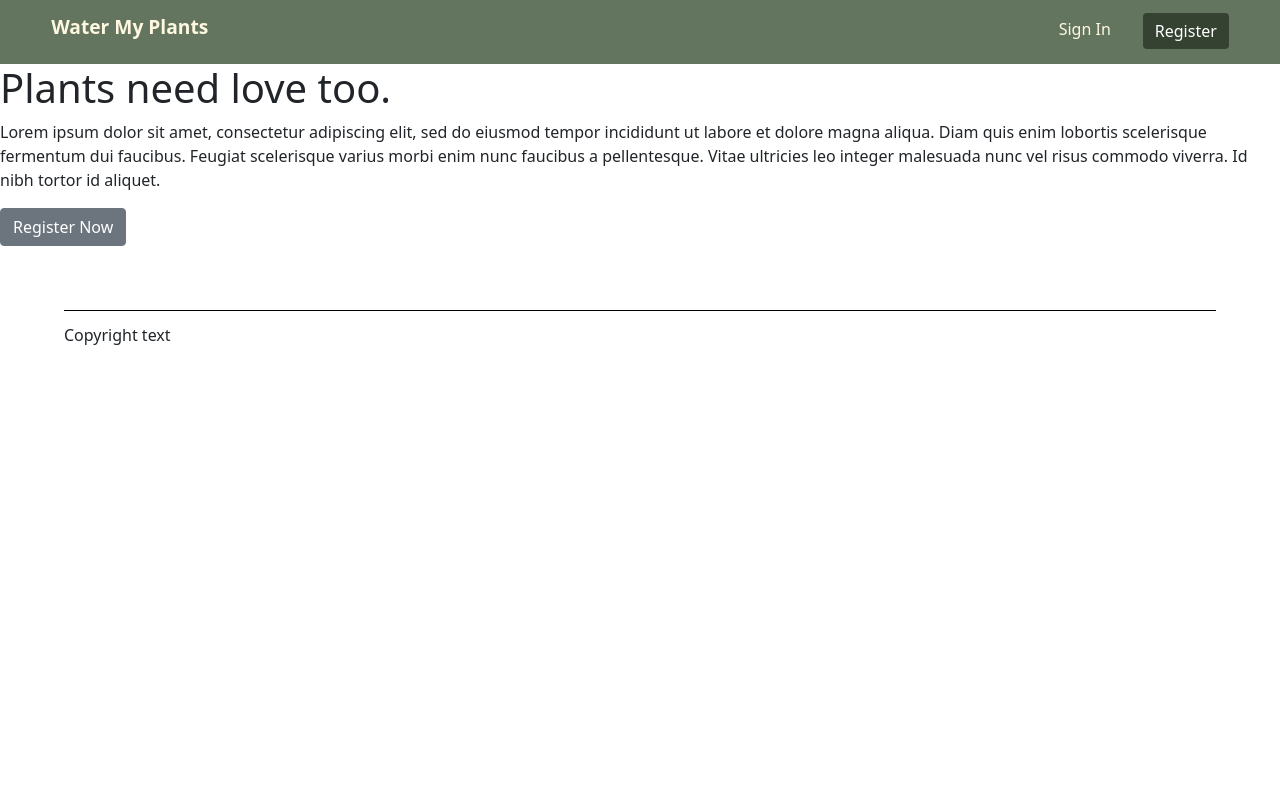
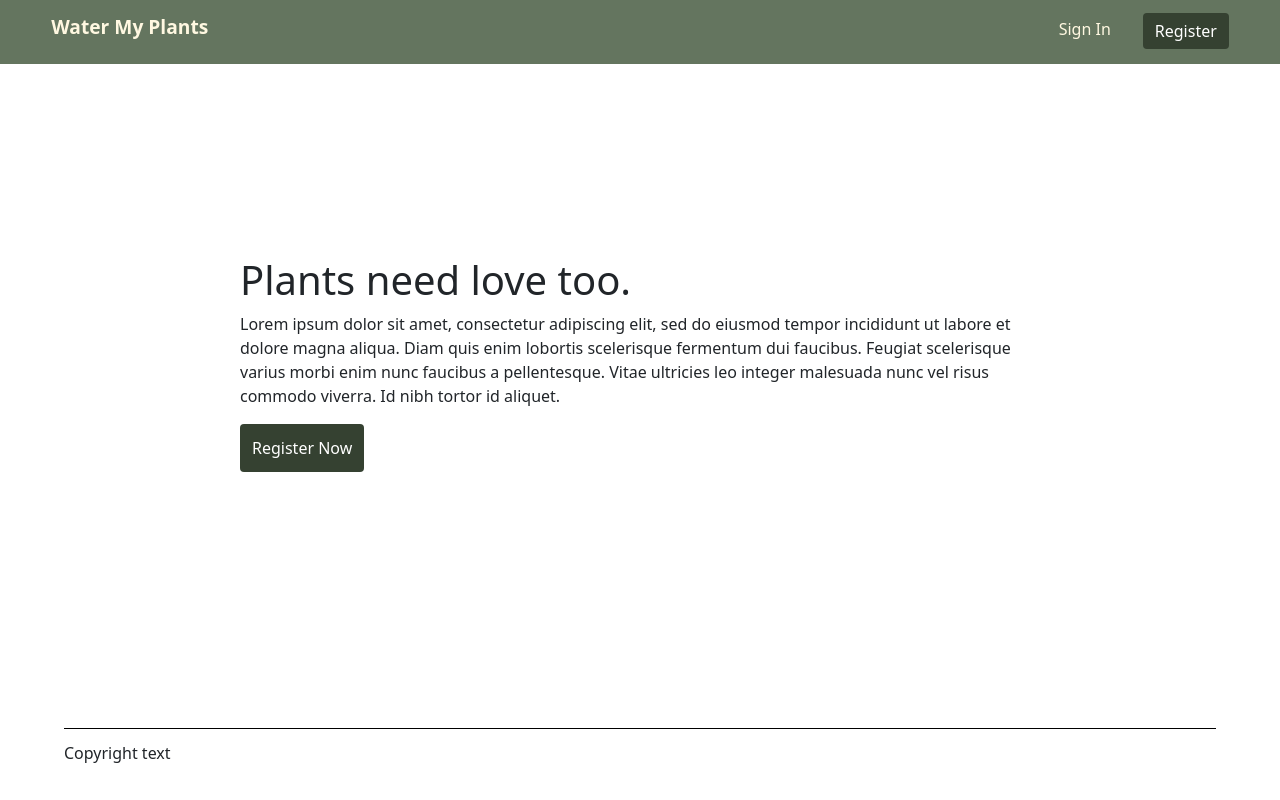
Before and after one commit to Build-Week-Water-My-Plants-8/front-end, a React (Create React App) app in the folder water-my-plants/: page / in a window 1280 px wide. Built offline with nearby package versions, Linux system fonts and the light colour scheme.

Commit message:
adjusted home page styling

```diff
--- a/water-my-plants/src/App.css
+++ b/water-my-plants/src/App.css
@@ -1,6 +1,6 @@
-* {
-  /* border: 1px solid red; */
-}
+/* * {
+  border: 1px solid red;
+} */
 
 /* nav bar styles */
 header {
@@ -32,15 +32,21 @@ header a:hover{
   border: none;
 }
 
-
-/* footer styles */
-footer {
-  border-top: 1px solid black;
-  margin: 5% 5% 0 5%;
+/* home styles */
+.home-container {
+  background-image: url('');
+  display: flex;
+  flex-direction: column;
+  justify-content: center;
+  height: 75vh;
+  width: 100vh;
+  margin: 0 auto;
 }
 
-footer p {
-  margin-top: 1%;
+.home-button Button {
+  padding: 1.5%;
+  background-color: #354131;
+  border: none;
 }
 
 
@@ -89,3 +95,13 @@ input {
   background-color: #354131;
   border:none;
 }
+
+/* footer styles */
+footer {
+  border-top: 1px solid black;
+  margin: 5% 5% 0 5%;
+}
+
+footer p {
+  margin-top: 1%;
+}
--- a/water-my-plants/src/App.js
+++ b/water-my-plants/src/App.js
@@ -38,7 +38,6 @@ function App() {
 
       </BrowserRouter>
 
-      {/* <Login/> */}
       <Footer />
 
     </div>
--- a/water-my-plants/src/components/Home.js
+++ b/water-my-plants/src/components/Home.js
@@ -4,13 +4,17 @@ import { Button } from 'reactstrap';
 export default function Home() {
   return (
     <div className='home-container'>
-      <div className='about-container'>
+      <div className='home-text'>
         <h1>Plants need love too.</h1>
+      </div>
+
+      <div className='home-details'>
         <p>
           Lorem ipsum dolor sit amet, consectetur adipiscing elit, sed do eiusmod tempor incididunt ut labore et dolore magna aliqua. Diam quis enim lobortis scelerisque fermentum dui faucibus. Feugiat scelerisque varius morbi enim nunc faucibus a pellentesque. Vitae ultricies leo integer malesuada nunc vel risus commodo viverra. Id nibh tortor id aliquet.
         </p>
       </div>
-      <div className='features-container'>
+
+      <div className='home-button'>
         <Button>Register Now</Button>
       </div>
     </div>
--- a/water-my-plants/src/components/MyPlant.js
+++ b/water-my-plants/src/components/MyPlant.js
@@ -13,14 +13,10 @@ const MyPlant = (props) => {
 
     return (
         <div>
-            <img src='https://images.unsplash.com/photo-1453904300235-0f2f60b15b5d?ixlib=rb-1.2.1&ixid=MnwxMjA3fDB8MHxwaG90by1wYWdlfHx8fGVufDB8fHx8&auto=format&fit=crop&w=686&q=80'
-            alt='plant'
-            width='200px'
-            />
-            <h1>Woody</h1>
-            <p>Species: Baby Tree</p>
-            <p>Water Frequency: Once per day</p>
-            <p>Optimal Light: Direct Sunlight</p>
+            <img src={plant.image} alt='plant' width='200px' />
+            <h1>{plant.nickname}</h1>
+            <p>Species: {plant.species}</p>
+            <p>Water Frequency: {plant.h2oFrequency}</p>
             <button>edit me!</button>
         </div>
     )
@@ -29,10 +25,14 @@ const MyPlant = (props) => {
 export default MyPlant;
 
 
-{/* <img src={plant.image} alt='plant' width='200px' />
-<h1>{plant.nickname}</h1>
-<p>Species: {plant.species}</p>
-<p>Water Frequency: {plant.h2oFrequency}</p>
-<button>edit me!</button>
 
-change back once data works */}
+            // dummy data to test (delete this later)
+            // <img src='https://images.unsplash.com/photo-1453904300235-0f2f60b15b5d?ixlib=rb-1.2.1&ixid=MnwxMjA3fDB8MHxwaG90by1wYWdlfHx8fGVufDB8fHx8&auto=format&fit=crop&w=686&q=80'
+            // alt='plant'
+            // width='200px'
+            // />
+            // <h1>Woody</h1>
+            // <p>Species: Baby Tree</p>
+            // <p>Water Frequency: Once per day</p>
+            // <p>Optimal Light: Direct Sunlight</p>
+            // <button>edit me!</button>
```
